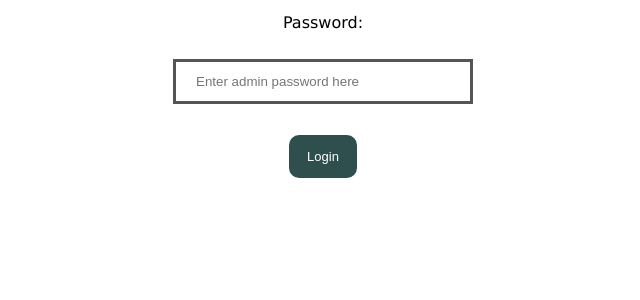
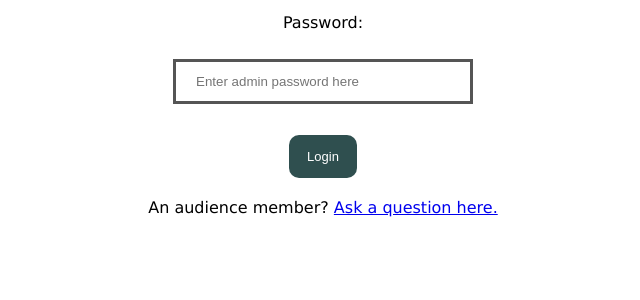
Before and after one commit to Prakhar896/QuestionAnswer, a Flask app: page / in a window 1280 px wide. Shown: the part 417-717 px from the top of the page, without its empty margins (317-957 px from the left). Run offline with Flask 3, Linux system fonts and the light colour scheme.

Commit message:
added link to ask page in homepage

```diff
--- a/templates/index.html
+++ b/templates/index.html
@@ -66,6 +66,7 @@
     <label for="password">Password:</label><br><br>
     <input type="password" name="password" id="passwordField" placeholder="Enter admin password here" autofocus required><br><br>
     <button class="fancyButtons" id="loginButton" onclick="login()">Login</button>
+    <p>An audience member? <a href="/ask">Ask a question here.</a></p>
     <br><br>
     <script src="/assets/copyright"></script>
     <script src="/assets/indexJS"></script>
```
